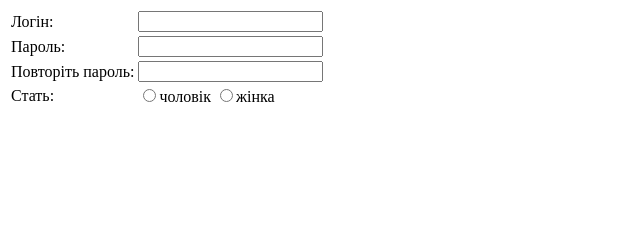
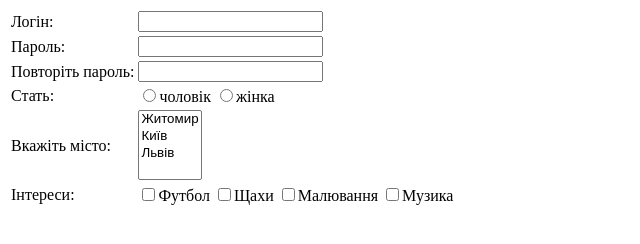
Before and after one commit to HavryliukNP/SanaWeb01, a plain HTML site: page form1.html in a window 1280 px wide. Shown: the whole page, without its empty margins (0-640 px from the left). Drawn offline with Linux system fonts and the light colour scheme.

Commit message:
Додав можливість вибрати інтереси

```diff
--- a/form1.html
+++ b/form1.html
@@ -26,6 +26,25 @@
                 <input type="radio" id="female" name="gender" value="female"><label for="female">жінка</label>
             </td>
         </tr>
+        <tr>
+            <td><label for="city">Вкажіть місто:</label></td>
+            <td>
+                <select id="city" name="city" multiple>
+                    <option value="zhytomyr">Житомир</option>
+                    <option value="kyiv">Київ</option>
+                    <option value="lviv">Львів</option>
+                </select>
+            </td>
+        </tr>
+        <tr>
+            <td>Інтереси:</td>
+            <td>
+                <input type="checkbox" id="football" name="interests" value="football"><label for="football">Футбол</label>
+                <input type="checkbox" id="chess" name="interests" value="chess"><label for="chess">Щахи</label>
+                <input type="checkbox" id="drawing" name="interests" value="drawing"><label for="drawing">Малювання</label>
+                <input type="checkbox" id="music" name="interests" value="music"><label for="music">Музика</label>
+            </td>
+        </tr>
 
     </table>
 </form>
```
